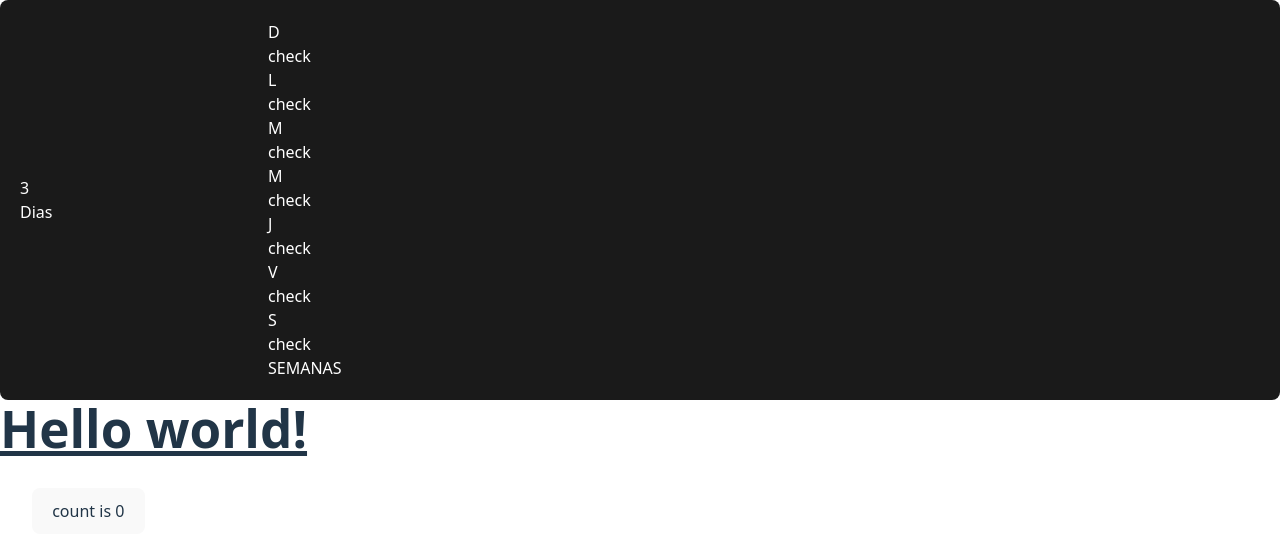
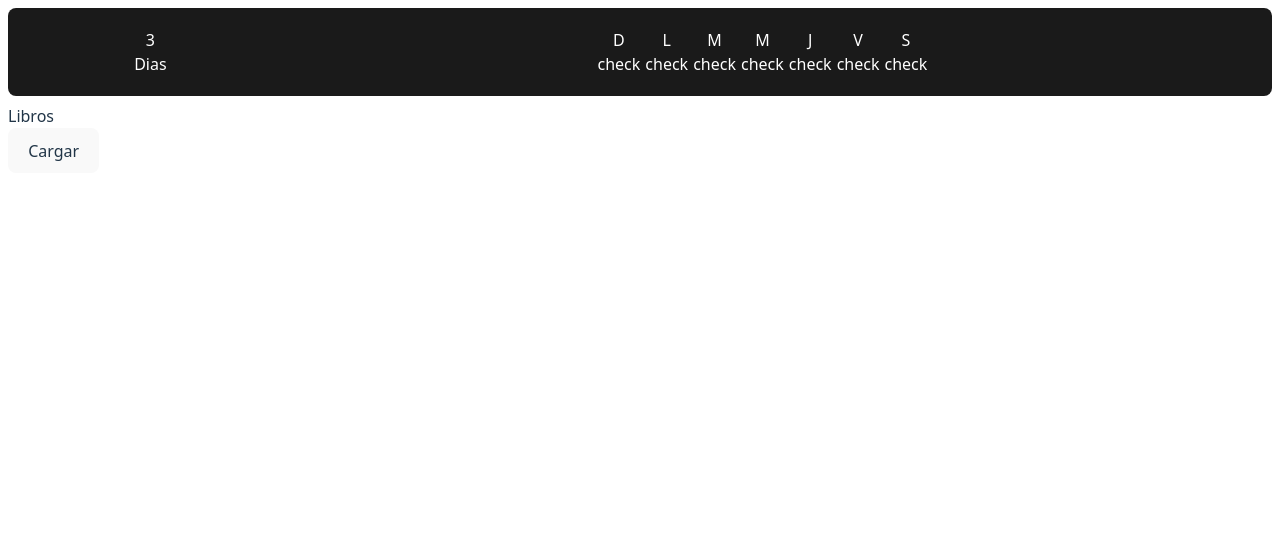
Before and after one commit to comicway/megabook, a React (Vite) app: page / in a window 1280 px wide. Shown: the top 556 px of the page. Built offline with nearby package versions, Linux system fonts and the light colour scheme.

Commit message:
armando de componente nuevo BookLog

```diff
--- a/src/App.jsx
+++ b/src/App.jsx
@@ -1,21 +1,14 @@
 import { useState } from 'react'
 import DailyStreak from './Components/DailyStreak/DailyStreak'
-
+import BookLog from './Components/BookLog/BookLog'
 function App() {
 
   const [count, setCount] = useState(0)
 
   return (
     <>
-    <DailyStreak />
-      <h1 className="text-4xl font-bold underline">
-      Hello world!
-      </h1>
-      <div className="card">
-        <button onClick={() => setCount((count) => count + 1)}>
-          count is {count}
-        </button>
-      </div>
+      <DailyStreak />
+      <BookLog />
     </>
   )
 }
--- /dev/null
+++ b/src/Components/BookLog/BookLog.jsx
@@ -0,0 +1,20 @@
+const BookLog = () => {
+    return (
+        <>
+            <div className="container mx-auto px-2 mt-[8px]">
+                <div className="grid gap-3">
+                    <div className="grid-cols-2">
+                        <div>
+                            <p>Libros</p>
+                        </div>
+                        <div>
+                            <button>Cargar</button>
+                        </div>
+                    </div>
+                </div>
+            </div>
+        </>
+    );
+}
+
+export default BookLog;
--- a/src/Components/DailyStreak/DailyStreak.jsx
+++ b/src/Components/DailyStreak/DailyStreak.jsx
@@ -1,16 +1,16 @@
 const DailyStreak = () => {
     return (
         <>
-            <div className="container mx-auto">
+            <div className="container mx-auto px-2 mt-[8px]">
                 <div className="grid gap-3">
                     <div className="grid-cols-1">
                         <div className="cardStreak">
-                            <div style={{ width: "20%" }}>
+                            <div className="w-1/5">
                                 <p>3</p>
                                 <p>Dias</p>
                             </div>
-                            <div style={{ width: "80%" }}>
-                                <ul>
+                            <div className="w-4/5">
+                                <ul className="streak-list">
                                     <li><p>D</p><span>check</span></li>
                                     <li><p>L</p><span>check</span></li>
                                     <li><p>M</p><span>check</span></li>
@@ -19,7 +19,6 @@ const DailyStreak = () => {
                                     <li><p>V</p><span>check</span></li>
                                     <li><p>S</p><span>check</span></li>
                                 </ul>
-                                <p>SEMANAS</p>
                             </div>
                         </div>
                     </div>
--- a/src/index.css
+++ b/src/index.css
@@ -124,4 +124,12 @@ button:focus-visible {
   display: flex;
   justify-content: space-between;
   align-items: center;
+  text-align: center;
 }
+.streak-list {
+  display: flex;
+  justify-content: center;
+  align-items: center;
+  gap: 5px;
+  /*gap: calc(var(--spacing) * 5);*/
+}
```
